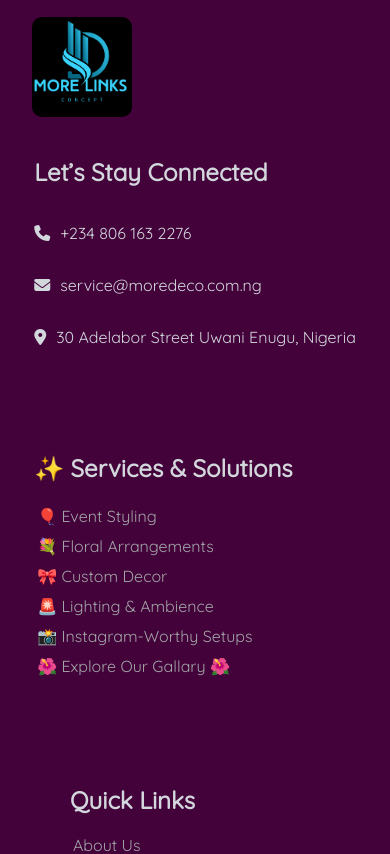
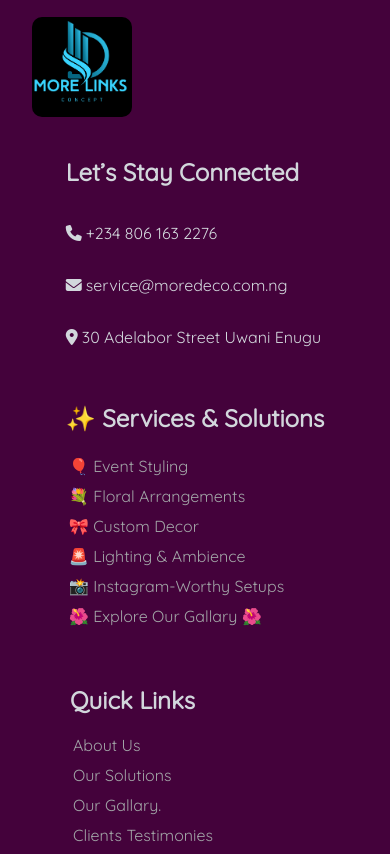
Before and after one commit to Ikendu/moreLinksDeco, a React (Vite) app in the folder mysite/: page / in a window 390 px wide. Shown: the part 5780-6634 px from the top of the page. Built offline with nearby package versions, Linux system fonts and the light colour scheme.

Commit message:
moibile optimization

```diff
--- a/mysite/src/App.css
+++ b/mysite/src/App.css
@@ -264,14 +264,15 @@ header {
     display: inline-block;
     margin: 0 10px;
     font-size: 2em;
-    cursor: pointerheaderLinks;
+    cursor: pointer;
   }
   .headerLinks {
     flex-direction: column;
     position: absolute;
+    border-radius: 10px;
     right: 0;
     background-color: #41073f;
-    padding: 0 50px;
+    padding: 20px 50px;
     display: none;
   }
   .showNav {
@@ -279,9 +280,10 @@ header {
     position: absolute;
     right: 0;
     background-color: #41073f;
-    padding: 0 50px;
+    padding: 10px 50px;
+    border-radius: 10px;
     display: inline-block;
-    top: 40px;
+    top: 30px;
     list-style: none;
     color: #e1e4e4;
   }
@@ -291,6 +293,9 @@ header {
   }
 }
 @media (max-width: 800px) {
+  .reduceLink {
+    padding: 20px;
+  }
   .pageContent {
     font-size: 1em;
     width: 90%;
--- a/mysite/src/components/footer/Footer.jsx
+++ b/mysite/src/components/footer/Footer.jsx
@@ -25,7 +25,7 @@ export default function Footer() {
               </div>
               <div className="contact">
                 <i class="fa-solid fa-location-dot"></i>
-                <p>30 Adelabor Street Uwani Enugu, Nigeria</p>
+                <p>30 Adelabor Street Uwani Enugu</p>
               </div>
             </div>
             <div>
--- a/mysite/src/components/footer/footer.css
+++ b/mysite/src/components/footer/footer.css
@@ -23,7 +23,7 @@
 .contact {
   display: flex;
   align-items: center;
-  gap: 10px;
+  gap: 4px;
 }
 .centerControl {
   display: flex;
@@ -112,5 +112,9 @@
   .footerContents {
     flex-direction: column;
     align-items: center;
+    gap: 20px;
+  }
+  .centerControl{
+    gap: 20px;
   }
 }
```
